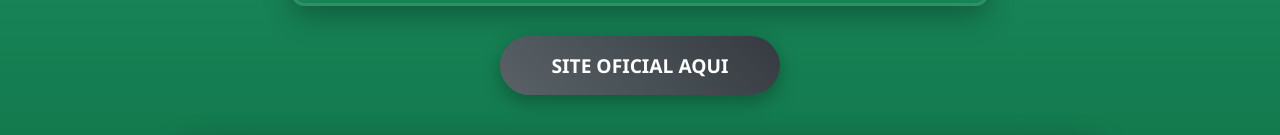
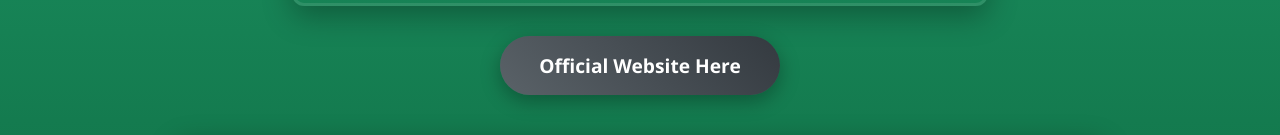
Before and after one commit to claudemird7/claudemird7.github.io, a plain HTML site: page index.html in a window 1280 px wide. Shown: the part 808-943 px from the top of the page. Drawn offline with Linux system fonts and the light colour scheme.

Commit message:
Update index.html

```diff
--- a/index.html
+++ b/index.html
@@ -137,7 +137,7 @@
         <img src="img/imagem1.png" alt="Imagem do Produto" class="product-image">
 
         <!-- Botão Site Oficial (cinza) -->
-        <a href="https://prodentim24.com/text.php#aff=Claudeshopee&cam=" target="_blank" class="official-button">SITE OFICIAL AQUI</a>
+        <a href="https://prodentim24.com/text.php#aff=Claudeshopee&cam=" target="_blank" class="official-button">Official Website Here</a>
 
         <!-- Imagem Adicional -->
         <img src="img/imagem2.png" alt="Imagem Adicional" class="additional-image">
```
